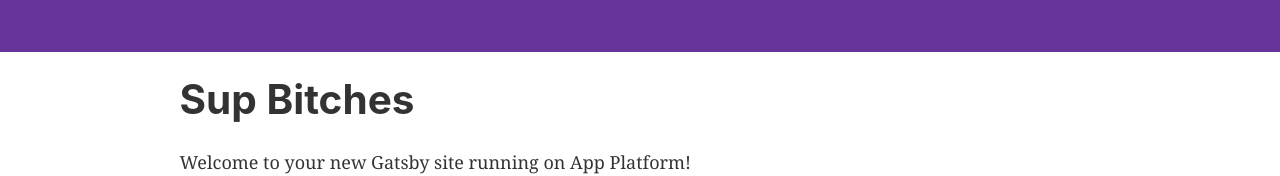
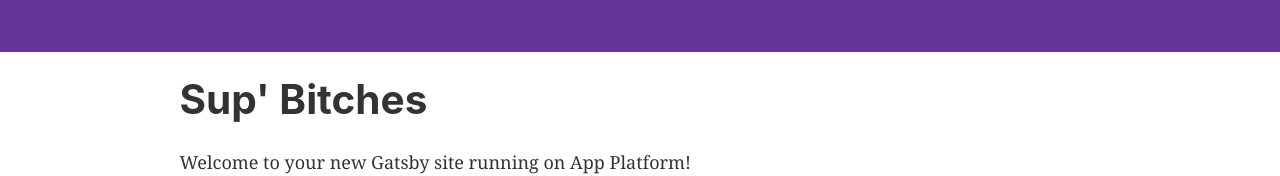
Before and after one commit to sgc-droid/gatsby, a Gatsby site: page / in a window 1280 px wide. Shown: the top 176 px of the page. Built offline with nearby package versions, Linux system fonts and the light colour scheme; Gatsby itself is replaced by a stand-in of ours.

Commit message:
Update index.js

```diff
--- a/src/pages/index.js
+++ b/src/pages/index.js
@@ -8,7 +8,7 @@ import SEO from "../components/seo"
 const IndexPage = () => (
   <Layout>
     <SEO title="Home" />
-    <h1>Sup Bitches</h1>
+    <h1>Sup' Bitches</h1>
     <p>Welcome to your new Gatsby site running on App Platform!</p>
     <p>Now go build something great.</p>
     <div style={{ maxWidth: `300px`, marginBottom: `1.45rem` }}>
```
